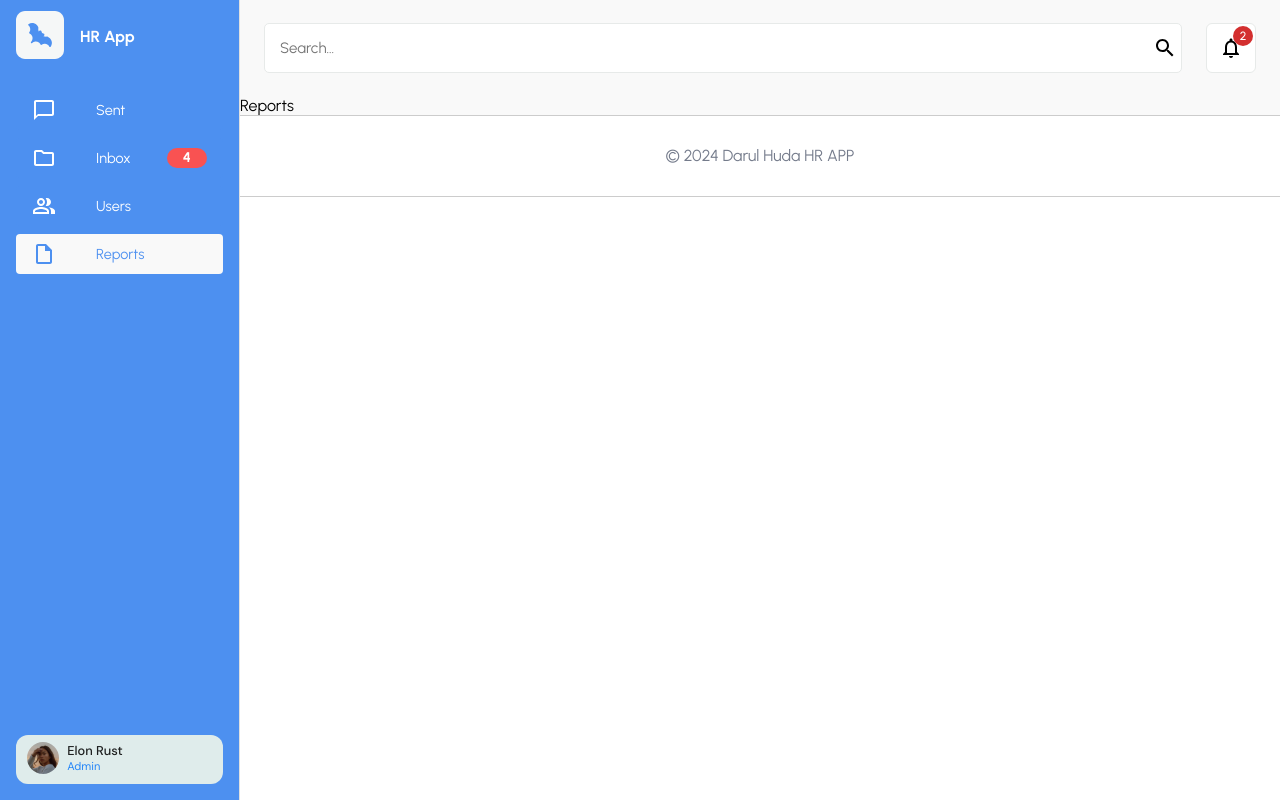
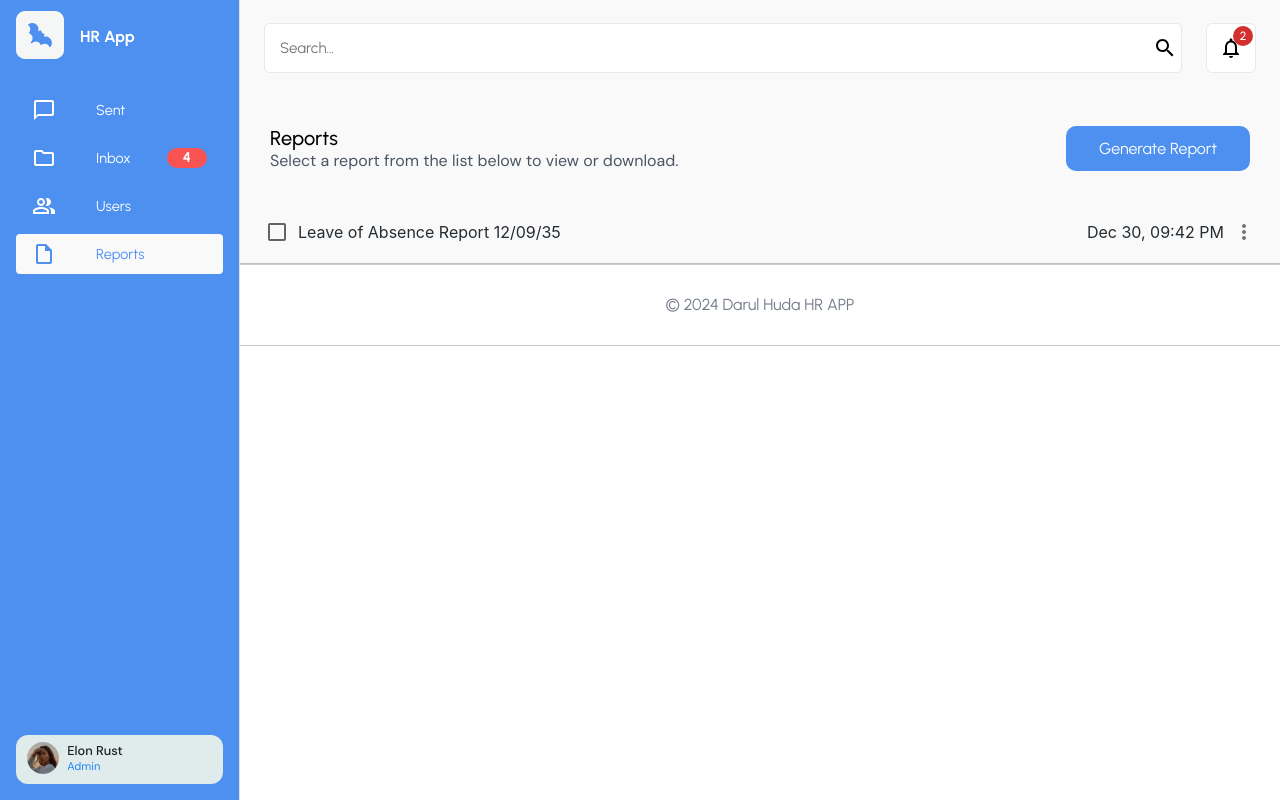
Before and after one commit to itcentralng/dhf-hrapp, a React (Vite) app: page /reports in a window 1280 px wide. Built offline with nearby package versions, Linux system fonts and the light colour scheme.

Commit message:
updated reports page

```diff
--- a/src/components/GenerateReportCalender.jsx
+++ b/src/components/GenerateReportCalender.jsx
@@ -1,23 +1,34 @@
-import { Stack } from "@mui/material";
+import { IconButton, Stack } from "@mui/material";
 import React from "react";
 import { HeadingText, SubHeadingText } from "../styled-components/StyledText";
 import Calendar from "./Calendar";
 import { FilledButton } from "../styled-components/styledButtons";
-
-const GenerateReportCalender = () => {
+import CloseIcon from "@mui/icons-material/Close";
+const GenerateReportCalender = ({ setShowCalendar }) => {
   return (
     <Stack
       gap={"20px"}
       sx={{
         alignItems: "center",
         width: "500px",
-        height: "550px",
+        height: "570px",
         padding: "20px",
         mx: "auto",
+        bgcolor: "white",
+        mt: "100px",
+        ml: "20%",
       }}
     >
       <div>
+        <IconButton
+          onClick={() => setShowCalendar(false)}
+          sx={{ float: "right", mt: "-10px" }}
+        >
+          <CloseIcon />
+        </IconButton>
+
         <HeadingText>Early Closure Report</HeadingText>
+
         <SubHeadingText sx={{ display: "block" }}>
           Please select the timeframe you want to generate your report from.
         </SubHeadingText>
--- a/src/pages/reports/Reports.jsx
+++ b/src/pages/reports/Reports.jsx
@@ -1,10 +1,52 @@
-import { Box } from "@mui/material";
+import { Box, Stack, Typography, styled } from "@mui/material";
+import { FilledButton } from "../../styled-components/styledButtons";
+import { useState } from "react";
+import {
+  HeadingText,
+  SubHeadingText,
+} from "../../styled-components/StyledText";
+import GenerateReportCalendar from "../../components/GenerateReportCalender";
+import ReportListItem from "../../components/ReportListItem";
+const Overlay = styled("Box")({
+  zIndex: 10,
+  position: "fixed",
+  top: 0,
+  backgroundColor: "rgba(0, 0, 0, 0.25)",
+  width: "100%",
+  height: "100vh",
+  display: "flex",
+  justifyContent: "center",
+  alignItems: "center",
+});
 
 const Reports = () => {
+  const [showCalendar, setShowCalendar] = useState(false);
+
+  function handleClick(e) {
+    e.preventDefault();
+    setShowCalendar(true);
+  }
   return (
-    <Box>
-      <Box>Reports</Box>
-    </Box>
+    <>
+      <Stack
+        direction="row"
+        sx={{ padding: "30px", justifyContent: "space-between" }}
+      >
+        <Stack direction="column">
+          <HeadingText sx={{ fontFamily: "urbanist" }}>Reports</HeadingText>
+          <SubHeadingText>
+            Select a report from the list below to view or download.
+          </SubHeadingText>
+        </Stack>
+        <FilledButton onClick={handleClick}>Generate Report</FilledButton>
+      </Stack>
+      <ReportListItem />
+      {showCalendar && (
+        <Overlay>
+          <GenerateReportCalendar setShowCalendar={setShowCalendar} />
+        </Overlay>
+      )}
+    </>
   );
 };
 
```
